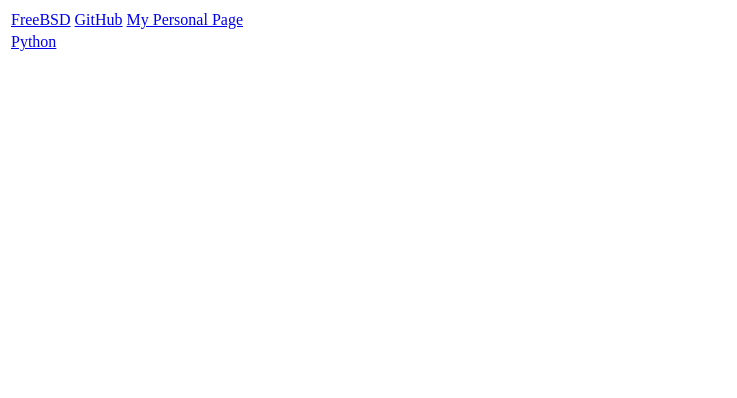
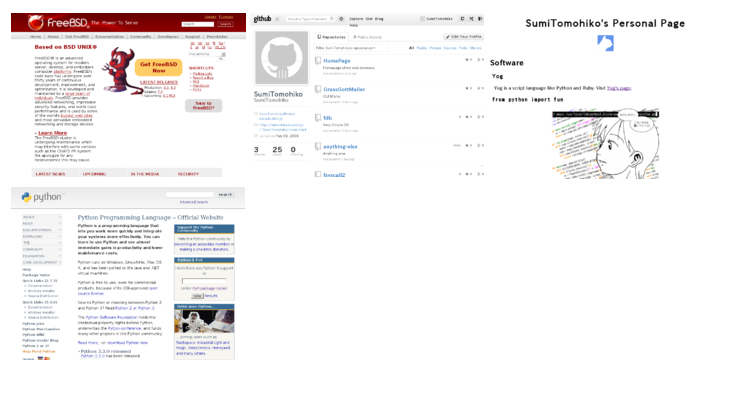
Before and after one commit to SumiTomohiko/HomePage, a plain HTML site: page index.html in a window 1280 px wide. Shown: the whole page, without its empty margins (0-737 px from the left). Drawn offline with Linux system fonts and the light colour scheme.

Commit message:
Added four screenshots.

```diff
--- a/index.html
+++ b/index.html
@@ -5,12 +5,20 @@
   <table>
     <tbody>
       <tr>
-        <td><a href="http://www.FreeBSD.org/">FreeBSD</a></td>
-        <td><a href="http://github.com/SumiTomohiko">GitHub</a></td>
-        <td><a href="http://neko-daisuki.ddo.jp/~SumiTomohiko/index.html">My Personal Page</a></td>
+        <td><a href="http://www.FreeBSD.org/">
+            <img src="The FreeBSD Project.png" title="The FreeBSD Project"/>
+        </a></td>
+        <td><a href="http://github.com/SumiTomohiko">
+            <img src="github.png" title="GitHub"/>
+        </a></td>
+        <td><a href="http://neko-daisuki.ddo.jp/~SumiTomohiko/index.html">
+            <img src="SumiTomohiko's Personal Page.png" title="SumiTomohiko's Personal Page"/>
+        </a></td>
       </tr>
       <tr>
-        <td><a href="http://www.python.org/">Python</a></td>
+        <td><a href="http://www.python.org/">
+            <img src="Python Programming Language - Official Website.png" title="Python Programming Language - Official Websize"/>
+        </a></td>
         <td></td>
         <td></td>
       </tr>
```
Also changed, not shown: Python Programming Language - Official Website.png (added), SumiTomohiko's Personal Page.png (added), The FreeBSD Project.png (added), github.png (added).
